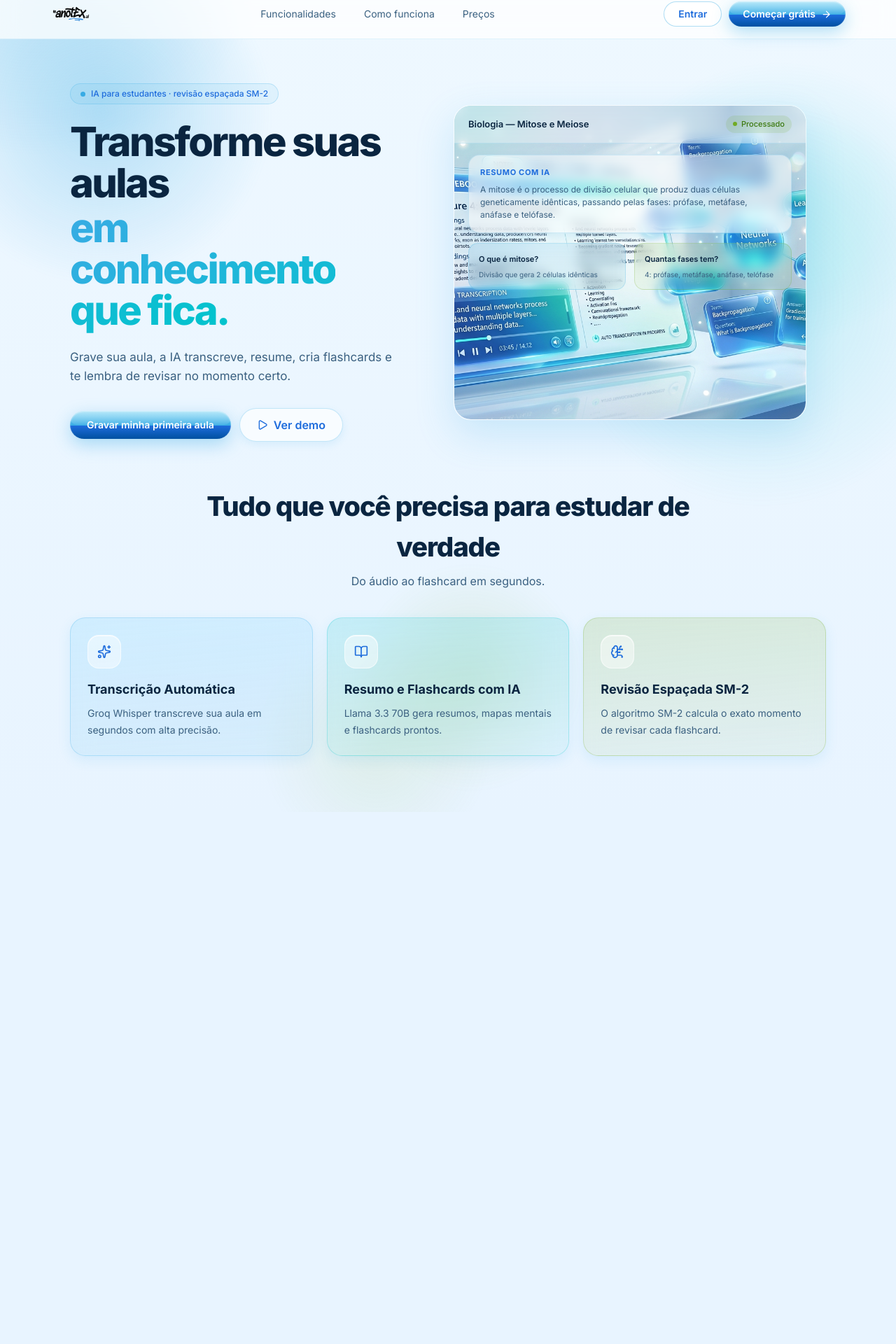
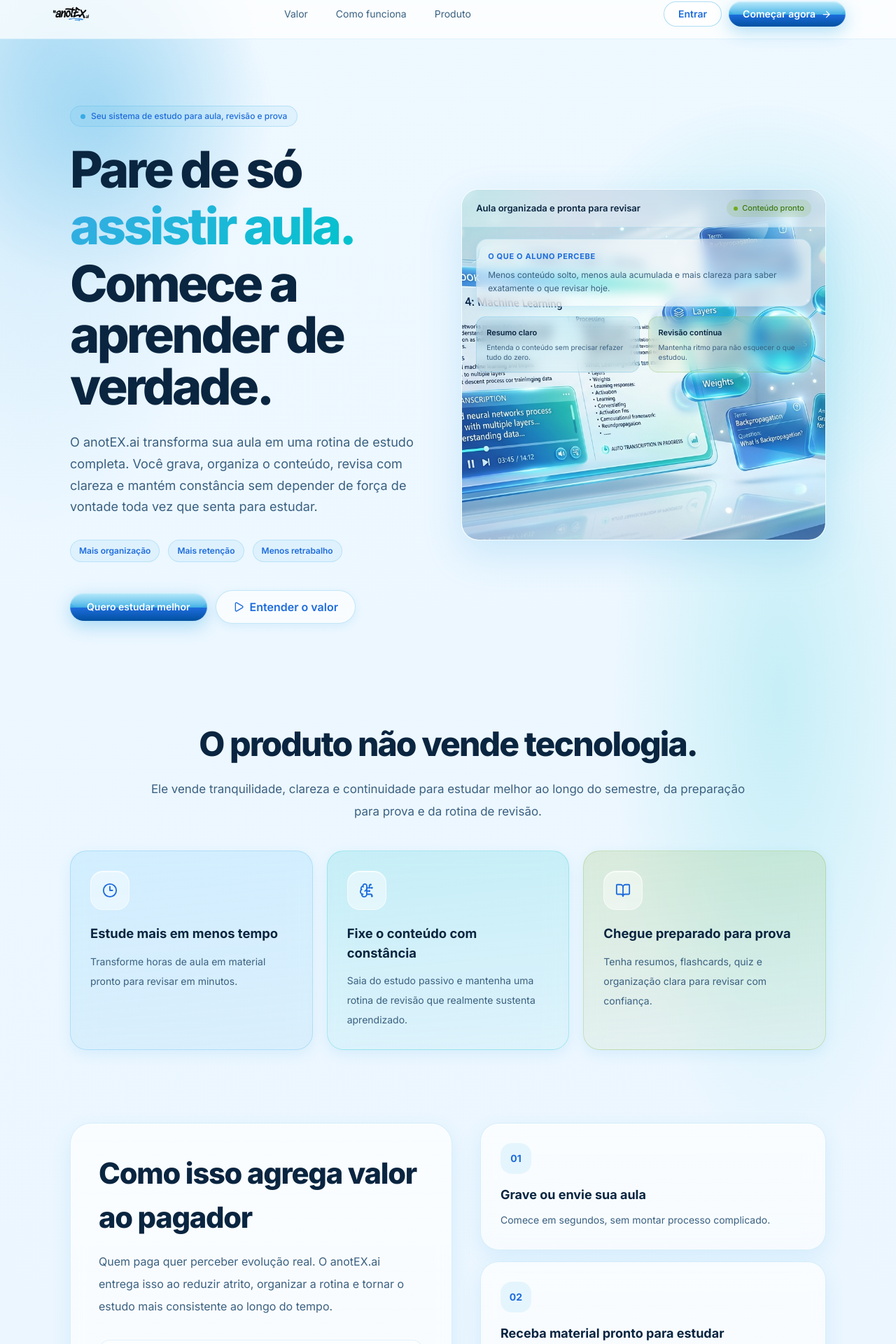
Before and after one commit to teuzowebdeveloper9/anotEX.ai, a React (Vite) app in the folder frontend/: page / in a window 1280 px wide. Shown: the part 15-1935 px from the top of the page at 70% size. Before the commit the page ends 1175 px from the top, so only its background shows below. Built offline with nearby package versions, Linux system fonts and the light colour scheme.

Commit message:
feat(frontend): improve landing value proposition

```diff
--- a/frontend/src/pages/landing/ui/LandingPage.tsx
+++ b/frontend/src/pages/landing/ui/LandingPage.tsx
@@ -1,32 +1,86 @@
 import { Link } from 'react-router-dom'
-import { ArrowRight, Play, Sparkles, BookOpen, BrainCircuit } from 'lucide-react'
+import { ArrowRight, Play, Sparkles, BookOpen, BrainCircuit, Clock3, CheckCircle2, FolderOpen, Users, MessageSquareQuote } from 'lucide-react'
 import { motion } from 'framer-motion'
 import { Button } from '@/shared/ui/Button/Button'
 import logoAnotex from '@/shared/assets/logo-anotex.png'
 import heroMock from '../../../../images/generated-1774426507249.png'
 
-const features = [
+const valueCards = [
   {
-    icon: Sparkles,
-    title: 'Transcrição Automática',
-    description: 'Groq Whisper transcreve sua aula em segundos com alta precisão.',
+    icon: Clock3,
+    title: 'Estude mais em menos tempo',
+    description: 'Transforme horas de aula em material pronto para revisar em minutos.',
     tone: 'blue',
   },
   {
-    icon: BookOpen,
-    title: 'Resumo e Flashcards com IA',
-    description: 'Llama 3.3 70B gera resumos, mapas mentais e flashcards prontos.',
+    icon: BrainCircuit,
+    title: 'Fixe o conteúdo com constância',
+    description: 'Saia do estudo passivo e mantenha uma rotina de revisão que realmente sustenta aprendizado.',
     tone: 'teal',
   },
   {
-    icon: BrainCircuit,
-    title: 'Revisão Espaçada SM-2',
-    description: 'O algoritmo SM-2 calcula o exato momento de revisar cada flashcard.',
+    icon: BookOpen,
+    title: 'Chegue preparado para prova',
+    description: 'Tenha resumos, flashcards, quiz e organização clara para revisar com confiança.',
     tone: 'green',
   },
 ] as const
 
-const toneClasses: Record<(typeof features)[number]['tone'], string> = {
+const productPillars = [
+  {
+    icon: Sparkles,
+    title: 'Tudo organizado em um só lugar',
+    description: 'Aula, resumo, flashcards, quiz, mapas mentais e conversa com IA no mesmo fluxo.',
+  },
+  {
+    icon: FolderOpen,
+    title: 'Sua rotina fica mais leve',
+    description: 'Menos tempo montando material e mais tempo entendendo, praticando e revisando.',
+  },
+  {
+    icon: Users,
+    title: 'Funciona para estudar sozinho ou em grupo',
+    description: 'Compartilhe conteúdos, crie grupos e mantenha sua preparação alinhada com colegas.',
+  },
+] as const
+
+const outcomes = [
+  'Pare de perder informação importante da aula enquanto tenta anotar tudo.',
+  'Revise com clareza o que realmente importa em vez de reler material bagunçado.',
+  'Ganhe consistência com uma rotina de revisão mais simples e mais sustentável.',
+  'Mostre valor imediato para quem paga: mais organização, mais retenção e menos desperdício de tempo.',
+]
+
+const steps = [
+  {
+    number: '01',
+    title: 'Grave ou envie sua aula',
+    description: 'Comece em segundos, sem montar processo complicado.',
+  },
+  {
+    number: '02',
+    title: 'Receba material pronto para estudar',
+    description: 'O conteúdo vira resumo, flashcards, quiz e mapa mental.',
+  },
+  {
+    number: '03',
+    title: 'Reveja no momento certo',
+    description: 'Mantenha ritmo e transforme estudo em progresso visível.',
+  },
+]
+
+const testimonials = [
+  {
+    quote: 'Eu parei de acumular aula sem revisar. Agora eu termino uma gravação e já sei exatamente como estudar.',
+    author: 'Estudante universitário',
+  },
+  {
+    quote: 'O maior valor foi economizar tempo e finalmente conseguir manter constância antes das provas.',
+    author: 'Aluno em preparação para vestibular',
+  },
+] as const
+
+const toneClasses: Record<(typeof valueCards)[number]['tone'], string> = {
   blue: 'pen-card pen-card-blue',
   teal: 'pen-card pen-card-teal',
   green: 'pen-card pen-card-green',
@@ -46,14 +100,14 @@ export function LandingPage() {
           </Link>
 
           <div className="hidden items-center gap-10 md:flex">
-            <a href="#funcionalidades" className="text-sm text-[var(--text-secondary)] transition-colors hover:text-[var(--accent-5)]">
-              Funcionalidades
+            <a href="#valor" className="text-sm text-[var(--text-secondary)] transition-colors hover:text-[var(--accent-5)]">
+              Valor
             </a>
             <a href="#como-funciona" className="text-sm text-[var(--text-secondary)] transition-colors hover:text-[var(--accent-5)]">
               Como funciona
             </a>
-            <a href="#precos" className="text-sm text-[var(--text-secondary)] transition-colors hover:text-[var(--accent-5)]">
-              Preços
+            <a href="#produto" className="text-sm text-[var(--text-secondary)] transition-colors hover:text-[var(--accent-5)]">
+              Produto
             </a>
           </div>
 
@@ -63,7 +117,7 @@ export function LandingPage() {
             </Link>
             <Link to="/record">
               <Button size="md">
-                Começar grátis
+                Começar agora
                 <ArrowRight size={15} />
               </Button>
             </Link>
@@ -72,9 +126,9 @@ export function LandingPage() {
       </nav>
 
       <main className="relative z-10 pt-[70px]">
-        <section className="mx-auto flex min-h-[560px] w-full max-w-[1440px] flex-col justify-between gap-14 px-6 py-16 md:px-[100px] lg:flex-row lg:items-center">
+        <section className="mx-auto flex min-h-[720px] w-full max-w-[1440px] flex-col justify-between gap-16 px-6 py-20 md:px-[100px] lg:flex-row lg:items-center lg:py-24">
           <motion.div
-            className="max-w-[580px]"
+            className="max-w-[650px]"
             initial={{ opacity: 0, y: 18 }}
             animate={{ opacity: 1, y: 0 }}
             transition={{ duration: 0.45, ease: 'easeOut' }}
@@ -82,83 +136,92 @@ export function LandingPage() {
             <div className="mb-6 inline-flex items-center gap-2 rounded-full border border-[rgba(56,171,228,0.25)] bg-[rgba(56,171,228,0.08)] px-3.5 py-1.5">
               <span className="h-[7px] w-[7px] rounded-full bg-[var(--accent)]" />
               <span className="text-xs font-medium text-[var(--accent-5)]">
-                IA para estudantes · revisão espaçada SM-2
+                Seu sistema de estudo para aula, revisão e prova
               </span>
             </div>
 
-            <div className="space-y-1.5">
-              <h1 className="text-[2.8rem] font-extrabold leading-[1.02] tracking-[-0.045em] text-[var(--text-primary)] md:text-[3.6rem]">
-                Transforme suas aulas
+            <div className="space-y-2">
+              <h1 className="text-[3.1rem] font-extrabold leading-[1.02] tracking-[-0.05em] text-[var(--text-primary)] md:text-[4.5rem]">
+                Pare de só
               </h1>
-              <h1 className="text-[2.8rem] font-extrabold leading-[1.02] tracking-[-0.045em] md:text-[3.6rem]">
-                <span className="gradient-text">em conhecimento que fica.</span>
+              <h1 className="text-[3.1rem] font-extrabold leading-[1.02] tracking-[-0.05em] md:text-[4.5rem]">
+                <span className="gradient-text">assistir aula.</span>
+              </h1>
+              <h1 className="text-[3.1rem] font-extrabold leading-[1.02] tracking-[-0.05em] text-[var(--text-primary)] md:text-[4.5rem]">
+                Comece a aprender de verdade.
               </h1>
             </div>
 
-            <p className="mt-6 max-w-[36rem] text-[1.06rem] leading-[1.6] text-[var(--text-secondary)]">
-              Grave sua aula, a IA transcreve, resume, cria flashcards e te lembra de revisar no momento certo.
+            <p className="mt-7 max-w-[40rem] text-[1.13rem] leading-[1.7] text-[var(--text-secondary)]">
+              O anotEX.ai transforma sua aula em uma rotina de estudo completa. Você grava, organiza o conteúdo, revisa com clareza e mantém constância sem depender de força de vontade toda vez que senta para estudar.
             </p>
 
-            <div className="mt-8 flex flex-col gap-3 sm:flex-row sm:items-center">
+            <div className="mt-8 flex flex-wrap gap-3">
+              {['Mais organização', 'Mais retenção', 'Menos retrabalho'].map((item) => (
+                <span key={item} className="pen-pill bg-white/55">{item}</span>
+              ))}
+            </div>
+
+            <div className="mt-10 flex flex-col gap-3 sm:flex-row sm:items-center">
               <Link to="/record">
                 <Button size="lg" className="w-full sm:w-auto">
-                  Gravar minha primeira aula
+                  Quero estudar melhor
                 </Button>
               </Link>
               <a
-                href="#funcionalidades"
+                href="#valor"
                 className="inline-flex h-12 items-center justify-center gap-2 rounded-full border border-[rgba(56,171,228,0.28)] bg-[rgba(255,255,255,0.65)] px-6 text-base font-semibold text-[var(--accent-5)] shadow-[0_4px_12px_rgba(56,171,228,0.12)] backdrop-blur-sm transition-all hover:-translate-y-px hover:bg-white/80"
               >
                 <Play size={16} />
-                Ver demo
+                Entender o valor
               </a>
             </div>
           </motion.div>
 
           <motion.div
-            className="relative w-full max-w-[560px]"
+            className="relative w-full max-w-[600px]"
             initial={{ opacity: 0, y: 22, scale: 0.98 }}
             animate={{ opacity: 1, y: 0, scale: 1 }}
             transition={{ duration: 0.5, ease: 'easeOut', delay: 0.08 }}
           >
-            <div className="pen-hero-frame mx-auto w-full max-w-[504px]">
+            <div className="pen-hero-frame mx-auto w-full max-w-[540px]">
               <img
                 src={heroMock}
-                alt="Preview da plataforma com resumo, flashcards e IA"
-                className="h-[448px] w-full rounded-[24px] object-cover"
+                alt="Preview do anotEX.ai organizando uma aula em material de estudo"
+                className="h-[500px] w-full rounded-[24px] object-cover"
               />
 
               <div className="absolute inset-x-0 top-0 flex h-[54px] items-center justify-between rounded-t-[24px] border-b border-[rgba(56,171,228,0.16)] bg-[rgba(255,255,255,0.34)] px-5 backdrop-blur-sm">
                 <span className="text-[13px] font-semibold text-[var(--text-primary)]">
-                  Biologia — Mitose e Meiose
+                  Aula organizada e pronta para revisar
                 </span>
                 <span className="inline-flex items-center gap-1.5 rounded-full bg-[rgba(113,171,35,0.14)] px-2.5 py-1 text-[11px] font-medium text-[#3D7A10]">
                   <span className="h-1.5 w-1.5 rounded-full bg-[var(--accent-3)]" />
-                  Processado
+                  Conteúdo pronto
                 </span>
               </div>
 
               <div className="absolute inset-x-5 top-[70px] flex flex-col gap-3.5">
                 <div className="rounded-2xl border border-[rgba(56,171,228,0.18)] bg-[rgba(255,255,255,0.5)] p-4 shadow-[0_4px_12px_rgba(56,171,228,0.12)] backdrop-blur-sm">
                   <p className="text-[11px] font-bold uppercase tracking-[0.06em] text-[var(--accent-5)]">
-                    Resumo com IA
+                    O que o aluno percebe
                   </p>
-                  <p className="mt-2 text-xs leading-[1.5] text-[var(--text-secondary)]">
-                    A mitose é o processo de divisão celular que produz duas células geneticamente idênticas, passando pelas fases: prófase, metáfase, anáfase e telófase.
+                  <p className="mt-2 text-xs leading-[1.6] text-[var(--text-secondary)]">
+                    Menos conteúdo solto, menos aula acumulada e mais clareza para saber exatamente o que revisar hoje.
                   </p>
                 </div>
 
                 <div className="grid grid-cols-1 gap-3 sm:grid-cols-2">
                   <div className="rounded-[14px] border border-[rgba(56,171,228,0.22)] bg-[linear-gradient(180deg,rgba(56,171,228,0.12),rgba(0,196,204,0.05))] p-3.5 backdrop-blur-sm">
-                    <p className="text-[11px] font-semibold text-[var(--text-primary)]">O que é mitose?</p>
+                    <p className="text-[11px] font-semibold text-[var(--text-primary)]">Resumo claro</p>
                     <p className="mt-1.5 text-[10px] leading-[1.4] text-[var(--text-secondary)]">
-                      Divisão que gera 2 células idênticas
+                      Entenda o conteúdo sem precisar refazer tudo do zero.
                     </p>
                   </div>
                   <div className="rounded-[14px] border border-[rgba(113,171,35,0.22)] bg-[linear-gradient(180deg,rgba(113,171,35,0.12),rgba(159,225,29,0.05))] p-3.5 backdrop-blur-sm">
-                    <p className="text-[11px] font-semibold text-[var(--text-primary)]">Quantas fases tem?</p>
+                    <p className="text-[11px] font-semibold text-[var(--text-primary)]">Revisão contínua</p>
                     <p className="mt-1.5 text-[10px] leading-[1.4] text-[var(--text-secondary)]">
-                      4: prófase, metáfase, anáfase, telófase
+                      Mantenha ritmo para não esquecer o que estudou.
                     </p>
                   </div>
                 </div>
@@ -167,26 +230,120 @@ export function LandingPage() {
           </motion.div>
         </section>
 
-        <section id="funcionalidades" className="mx-auto w-full max-w-[1440px] px-6 pb-20 md:px-[100px]">
-          <div className="mx-auto max-w-[840px] text-center">
-            <h2 className="text-[2rem] font-extrabold tracking-[-0.03em] text-[var(--text-primary)] md:text-[2.4rem]">
-              Tudo que você precisa para estudar de verdade
+        <section id="valor" className="mx-auto w-full max-w-[1440px] px-6 py-10 md:px-[100px]">
+          <div className="mx-auto max-w-[860px] text-center">
+            <h2 className="text-[2.2rem] font-extrabold tracking-[-0.04em] text-[var(--text-primary)] md:text-[3rem]">
+              O produto não vende tecnologia.
             </h2>
-            <p className="mt-2 text-base text-[var(--text-secondary)]">
-              Do áudio ao flashcard em segundos.
+            <p className="mt-3 text-[1.06rem] leading-8 text-[var(--text-secondary)]">
+              Ele vende tranquilidade, clareza e continuidade para estudar melhor ao longo do semestre, da preparação para prova e da rotina de revisão.
             </p>
           </div>
 
           <div className="mt-10 grid gap-5 md:grid-cols-3">
-            {features.map(({ icon: Icon, title, description, tone }) => (
-              <div key={title} className={`${toneClasses[tone]} rounded-[22px] p-6`}>
-                <div className="mb-4 flex h-12 w-12 items-center justify-center rounded-2xl border border-white/55 bg-white/45 shadow-[inset_0_1px_0_rgba(255,255,255,0.8)]">
-                  <Icon size={20} className="text-[var(--accent-5)]" />
+            {valueCards.map(({ icon: Icon, title, description, tone }) => (
+              <div key={title} className={`${toneClasses[tone]} rounded-[24px] p-7`}>
+                <div className="mb-5 flex h-14 w-14 items-center justify-center rounded-[18px] border border-white/55 bg-white/45 shadow-[inset_0_1px_0_rgba(255,255,255,0.8)]">
+                  <Icon size={22} className="text-[var(--accent-5)]" />
                 </div>
-                <h3 className="text-lg font-bold text-[var(--text-primary)]">{title}</h3>
-                <p className="mt-2 text-sm leading-6 text-[var(--text-secondary)]">{description}</p>
+                <h3 className="text-[1.15rem] font-bold text-[var(--text-primary)]">{title}</h3>
+                <p className="mt-3 text-sm leading-7 text-[var(--text-secondary)]">{description}</p>
               </div>
             ))}
+          </div>
+        </section>
+
+        <section id="como-funciona" className="mx-auto w-full max-w-[1440px] px-6 py-16 md:px-[100px]">
+          <div className="grid gap-10 lg:grid-cols-[1.05fr_0.95fr] lg:items-start">
+            <div className="pen-surface rounded-[30px] p-8 md:p-10">
+              <h2 className="text-[2rem] font-extrabold tracking-[-0.03em] text-[var(--text-primary)] md:text-[2.6rem]">
+                Como isso agrega valor ao pagador
+              </h2>
+              <p className="mt-4 text-base leading-8 text-[var(--text-secondary)]">
+                Quem paga quer perceber evolução real. O anotEX.ai entrega isso ao reduzir atrito, organizar a rotina e tornar o estudo mais consistente ao longo do tempo.
+              </p>
+
+              <div className="mt-8 space-y-4">
+                {outcomes.map((item) => (
+                  <div key={item} className="flex items-start gap-3 rounded-2xl border border-[rgba(56,171,228,0.14)] bg-white/45 px-4 py-4">
+                    <CheckCircle2 size={18} className="mt-0.5 shrink-0 text-[var(--accent-5)]" />
+                    <p className="text-sm leading-7 text-[var(--text-secondary)]">{item}</p>
+                  </div>
+                ))}
+              </div>
+            </div>
+
+            <div className="space-y-4">
+              {steps.map((step) => (
+                <div key={step.number} className="pen-surface rounded-[26px] p-7">
+                  <div className="mb-4 inline-flex h-11 w-11 items-center justify-center rounded-2xl bg-[rgba(56,171,228,0.1)] text-sm font-bold text-[var(--accent-5)]">
+                    {step.number}
+                  </div>
+                  <h3 className="text-lg font-bold text-[var(--text-primary)]">{step.title}</h3>
+                  <p className="mt-2 text-sm leading-7 text-[var(--text-secondary)]">{step.description}</p>
+                </div>
+              ))}
+            </div>
+          </div>
+        </section>
+
+        <section id="produto" className="mx-auto w-full max-w-[1440px] px-6 py-8 md:px-[100px]">
+          <div className="mx-auto max-w-[920px] text-center">
+            <h2 className="text-[2.1rem] font-extrabold tracking-[-0.03em] text-[var(--text-primary)] md:text-[2.8rem]">
+              Um produto pensado para acompanhar a jornada inteira
+            </h2>
+            <p className="mt-3 text-base leading-8 text-[var(--text-secondary)]">
+              Da aula ao momento da prova, o anotEX.ai ajuda a organizar, revisar e reaproveitar o conteúdo de forma útil para a vida real.
+            </p>
+          </div>
+
+          <div className="mt-10 grid gap-5 md:grid-cols-3">
+            {productPillars.map(({ icon: Icon, title, description }) => (
+              <div key={title} className="pen-surface rounded-[24px] p-7">
+                <div className="mb-5 flex h-14 w-14 items-center justify-center rounded-[18px] border border-white/55 bg-white/45">
+                  <Icon size={22} className="text-[var(--accent-5)]" />
+                </div>
+                <h3 className="text-[1.05rem] font-bold text-[var(--text-primary)]">{title}</h3>
+                <p className="mt-3 text-sm leading-7 text-[var(--text-secondary)]">{description}</p>
+              </div>
+            ))}
+          </div>
+        </section>
+
+        <section className="mx-auto w-full max-w-[1440px] px-6 py-16 md:px-[100px]">
+          <div className="grid gap-5 lg:grid-cols-2">
+            {testimonials.map(({ quote, author }) => (
+              <div key={quote} className="pen-surface rounded-[28px] p-8">
+                <MessageSquareQuote size={22} className="text-[var(--accent-5)]" />
+                <p className="mt-5 text-[1.02rem] leading-8 text-[var(--text-secondary)]">
+                  {quote}
+                </p>
+                <p className="mt-5 text-sm font-semibold text-[var(--text-primary)]">{author}</p>
+              </div>
+            ))}
+          </div>
+        </section>
+
+        <section className="mx-auto w-full max-w-[1440px] px-6 pb-24 md:px-[100px]">
+          <div className="pen-surface rounded-[34px] px-8 py-12 text-center md:px-14">
+            <h2 className="text-[2.2rem] font-extrabold tracking-[-0.04em] text-[var(--text-primary)] md:text-[3rem]">
+              Se estudar melhor precisa virar rotina, comece por aqui.
+            </h2>
+            <p className="mx-auto mt-4 max-w-[820px] text-base leading-8 text-[var(--text-secondary)]">
+              O anotEX.ai ajuda a transformar conteúdo em progresso. Menos acúmulo, menos improviso e mais clareza para aprender com consistência.
+            </p>
+
+            <div className="mt-8 flex flex-col items-center justify-center gap-3 sm:flex-row">
+              <Link to="/record">
+                <Button size="lg">
+                  Testar agora
+                  <ArrowRight size={16} />
+                </Button>
+              </Link>
+              <Link to="/login">
+                <Button variant="outline" size="lg">Entrar na plataforma</Button>
+              </Link>
+            </div>
           </div>
         </section>
       </main>
```
